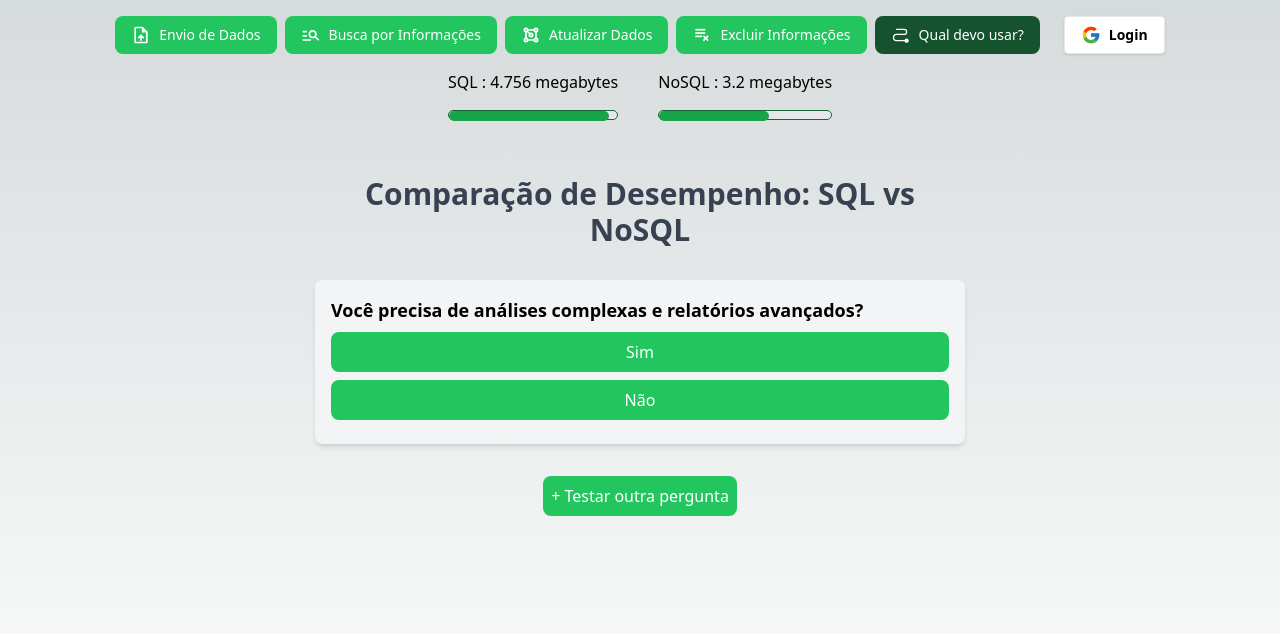
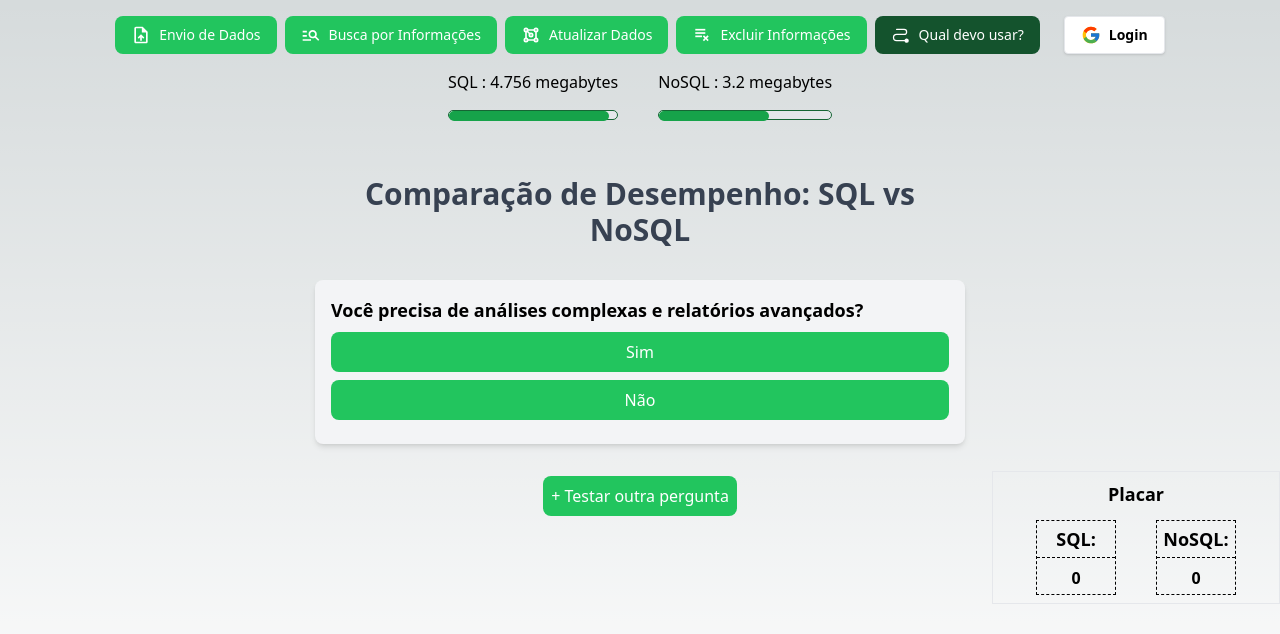
Before and after one commit to cristianoprogramador/better_end_frontend, a React (Vite) app: page /which-one in a window 1280 px wide. Shown: the top 634 px of the page. Built offline with nearby package versions, Linux system fonts and the light colour scheme; no server answers.

Commit message:
feat: add count

```diff
--- a/src/components/DropdownMenu/index.tsx
+++ b/src/components/DropdownMenu/index.tsx
@@ -12,7 +12,7 @@ interface DropdownMenuProps {}
 export const DropdownMenu: React.FC<DropdownMenuProps> = () => {
   const [isOpen, setIsOpen] = useState(false);
   const dropdownRef = useRef<HTMLDivElement>(null);
-  const { signInByGoogle, user } = useContext(AuthContext);
+  const { signInByGoogle, user, isAuthenticated } = useContext(AuthContext);
 
   const handleLogout = () => {
     const confirmDelete = window.confirm("tem certeza?");
@@ -50,13 +50,17 @@ export const DropdownMenu: React.FC<DropdownMenuProps> = () => {
     };
   }, [dropdownRef]);
 
-  const isAuthenticated = false;
+  const profileImageUrl =
+  user?.profileImageUrl &&
+  user.profileImageUrl.trim() !== ""
+    ? user.profileImageUrl
+    : profileImg;
 
   return (
     <div className="relative rounded-lg ml-4 text-black" ref={dropdownRef}>
       {isAuthenticated ? (
         <img
-          src={profileImg}
+          src={profileImageUrl}
           alt="Profile"
           className="w-8 h-8 rounded-full object-cover cursor-pointer"
           onClick={() => setIsOpen(!isOpen)}
@@ -75,12 +79,12 @@ export const DropdownMenu: React.FC<DropdownMenuProps> = () => {
       )}
 
       {isOpen && isAuthenticated && (
-        <div className="absolute right-0 mt-2 w-48 bg-white border rounded shadow-lg z-10">
+        <div className="absolute right-0 mt-2 min-w-48 bg-white border rounded shadow-lg z-10">
           <div className="bg-gray-300 h-14 relative">
             <div className="flex items-center justify-center">
               <div className="w-14 h-14 rounded-full overflow-hidden relative mt-3">
                 <img
-                  src={user?.profileImageUrl}
+                  src={profileImageUrl}
                   alt="ProfileBig"
                   className="object-cover w-full h-full"
                 />
--- a/src/contexts/AuthContext.tsx
+++ b/src/contexts/AuthContext.tsx
@@ -97,9 +97,7 @@ export function AuthProvider({ children }: AuthProviderProps) {
     if (token && userDataString) {
       try {
         const response = await verifyToken();
-        // console.log(response);
         if (response) {
-          // console.log(response);
           setUser(response);
         }
       } catch (error) {
--- a/src/pages/WhichOne/index.tsx
+++ b/src/pages/WhichOne/index.tsx
@@ -16,6 +16,8 @@ export function WhichOne() {
   const [responses, setResponses] = useState<{ [key: number]: string }>({});
   const [visibleQuestions, setVisibleQuestions] = useState<number[]>([1]);
   const [shuffledQuestions, setShuffledQuestions] = useState<Question[]>([]);
+  const [sqlCount, setSqlCount] = useState(0);
+  const [noSqlCount, setNoSqlCount] = useState(0);
 
   function shuffleArray<T>(array: T[]): T[] {
     for (let i = array.length - 1; i > 0; i--) {
@@ -32,10 +34,28 @@ export function WhichOne() {
   }, []);
 
   const handleOptionClick = (questionId: number, result: string) => {
-    setResponses((prevResponses) => ({
-      ...prevResponses,
-      [questionId]: result,
-    }));
+    setResponses((prevResponses) => {
+      const newResponses = { ...prevResponses, [questionId]: result };
+
+      if (result === "SQL") {
+        setSqlCount((prevCount) => prevCount + 1);
+      } else if (result === "NoSQL") {
+        setNoSqlCount((prevCount) => prevCount + 1);
+      }
+
+      if (prevResponses[questionId]) {
+        if (prevResponses[questionId] === "SQL" && result !== "SQL") {
+          setSqlCount((prevCount) => prevCount - 1);
+        } else if (
+          prevResponses[questionId] === "NoSQL" &&
+          result !== "NoSQL"
+        ) {
+          setNoSqlCount((prevCount) => prevCount - 1);
+        }
+      }
+
+      return newResponses;
+    });
   };
 
   const showNextQuestion = () => {
@@ -48,9 +68,12 @@ export function WhichOne() {
     }
   };
 
+  const sqlBgClass = sqlCount > noSqlCount ? "bg-green-200" : "";
+  const noSqlBgClass = noSqlCount > sqlCount ? "bg-green-200" : "";
+
   return (
-    <div className="flex flex-col justify-center items-center p-10">
-      <div className="max-w-[650px]">
+    <div className="flex flex-col justify-center items-center p-10 relative">
+      <div className="max-w-[650px] mb-20">
         <div className="font-bold text-3xl text-gray-700 text-center mb-8">
           Comparação de Desempenho: SQL vs NoSQL
         </div>
@@ -98,6 +121,27 @@ export function WhichOne() {
             </button>
           </div>
         )}
+        <div className="my-8 border w-72 py-2 absolute bottom-0 right-0 z-10">
+          <div className="text-lg text-center font-semibold">Placar</div>
+          <div className="flex flex-row justify-center items-center gap-10 mt-3">
+            <div
+              className={`flex flex-col justify-center items-center gap-1 border border-black border-dashed text-center w-20 ${sqlBgClass}`}
+            >
+              <div className="text-lg font-bold border-b border-black border-dashed p-1 flex w-full text-center items-center justify-center">
+                SQL:
+              </div>
+              <div className="text-base font-bold p-1">{sqlCount}</div>
+            </div>
+            <div
+              className={`flex flex-col justify-center items-center gap-1 border border-black border-dashed text-center w-20 ${noSqlBgClass}`}
+            >
+              <div className="text-lg font-bold border-b border-black border-dashed p-1 flex w-full text-center items-center justify-center">
+                NoSQL:
+              </div>
+              <div className="text-base font-bold p-1">{noSqlCount}</div>
+            </div>
+          </div>
+        </div>
       </div>
     </div>
   );
```
